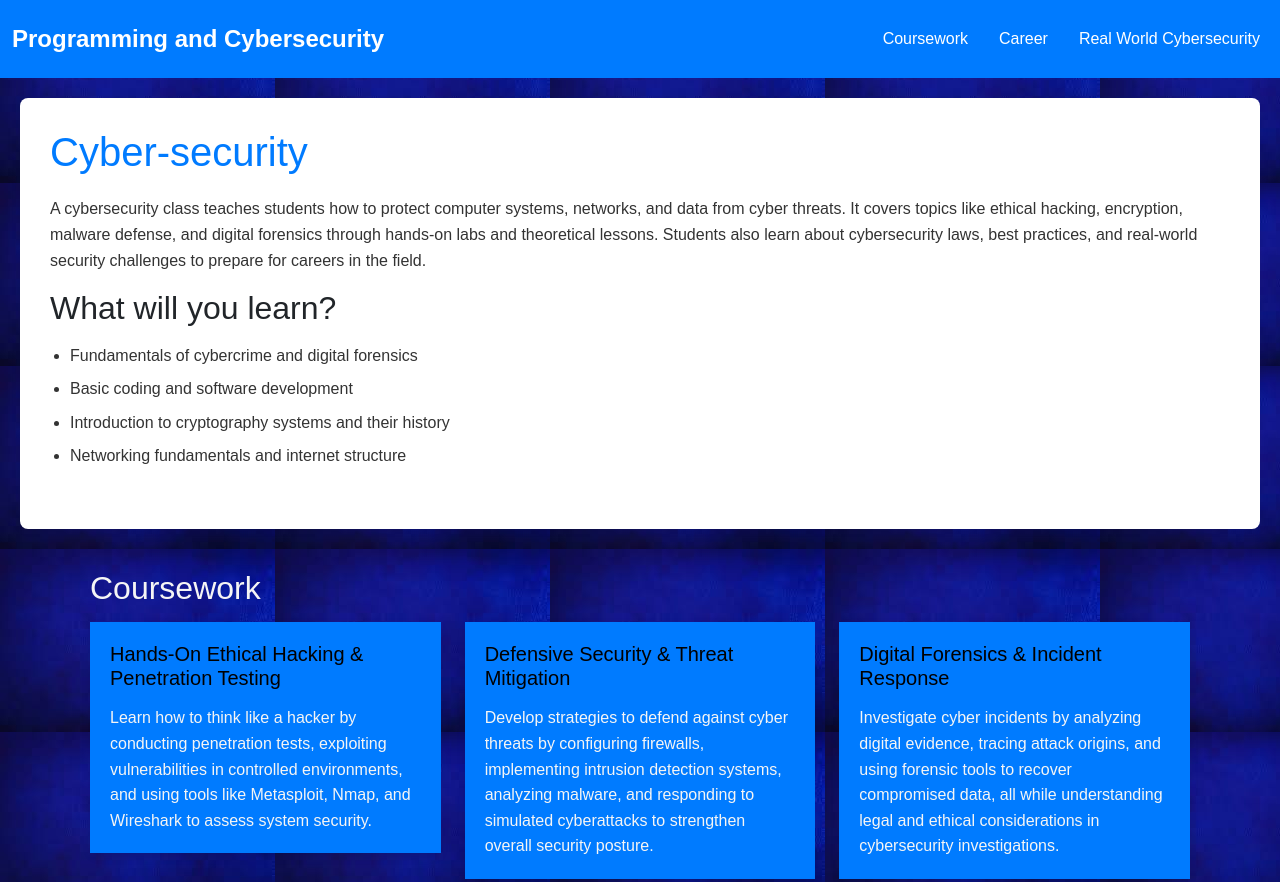
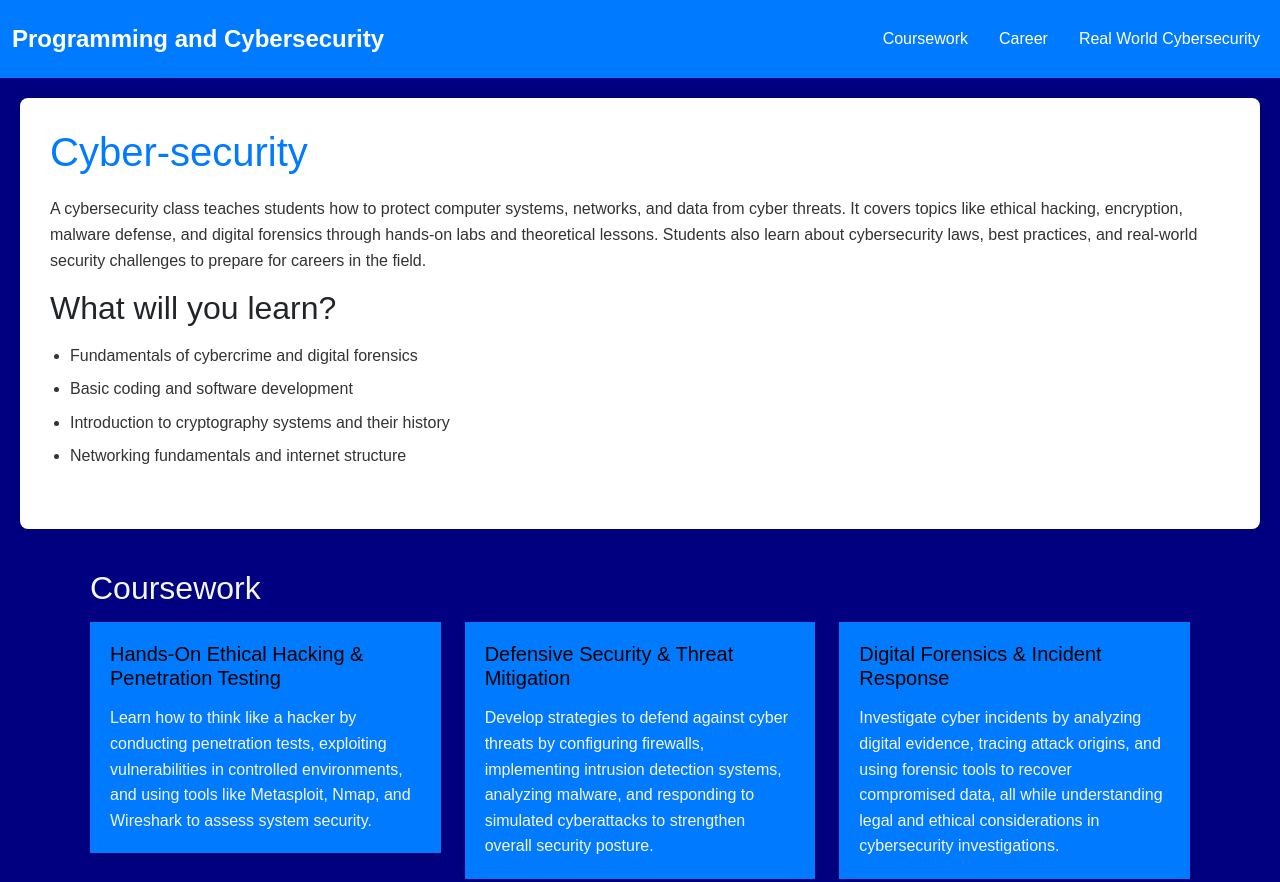
Before and after one commit to SeanMillen-el/Cyber-security, a plain HTML site: page index.html in a window 1280 px wide. Shown: the top 882 px of the page. Drawn offline with nearby package versions, Linux system fonts and the light colour scheme.

Commit message:
fixed background

```diff
--- a/style.css
+++ b/style.css
@@ -13,13 +13,12 @@ a {
 body {
   font-family: 'Arial', sans-serif;
   line-height: 1.6;
-  background-image: url("imgs/actbackground.jpg");
+  background-color: #000080;
   color: #333;
 }
 
 .navbar {
   background-color: #007bff;
-  /* A professional blue */
   padding: 15px 0;
 }
 
```
Also changed, not shown: imgs/posback.jpg (added).
